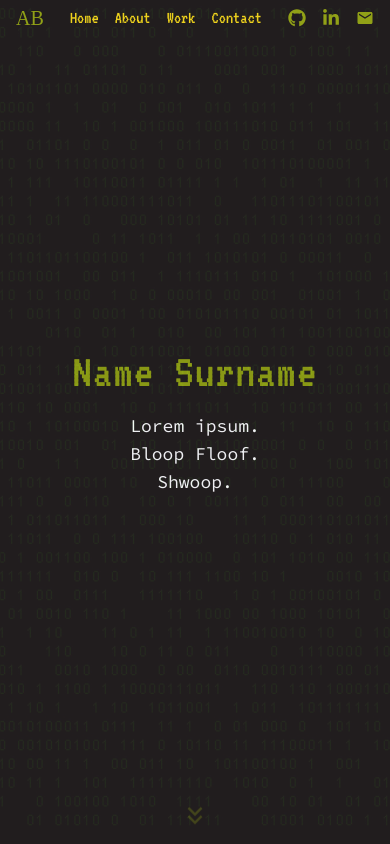
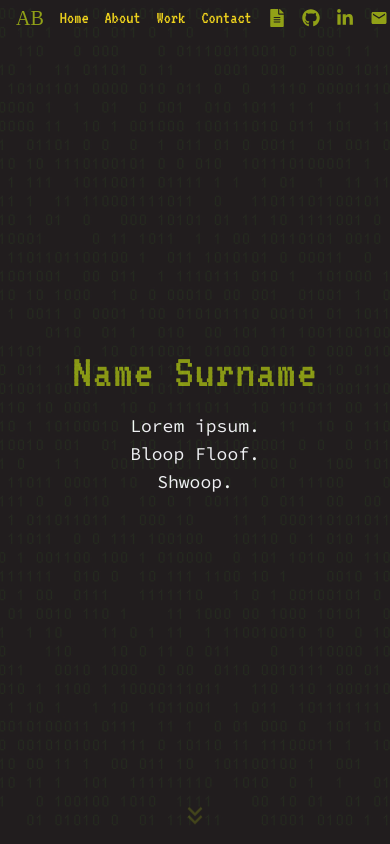
Before and after one commit to thatavocoder/portfolio-template, a Next.js app: page / in a window 390 px wide. Shown: the top 844 px of the page. Built offline with nearby package versions, Linux system fonts and the light colour scheme; a web font is replaced by a local one.

Commit message:
ads resume

```diff
--- a/src/components/contact/index.tsx
+++ b/src/components/contact/index.tsx
@@ -6,7 +6,7 @@ const Contact = () => {
   return (
     <div id="contact" className='min-h-screen max-w-[1440px] m-auto flex flex-col items-center'>
       <div>
-        <p className='text-primary-500 font-title text-4xl md:text-5xl text-center pt-12'>Contact me</p>
+        <p className='text-primary-500 font-title text-4xl md:text-5xl text-center pt-16'>Contact me</p>
         <p className='text-secondary-500 font-body px-8 text-center'>You&apos;re just one click away from turning your idea into reality.</p>
       </div>
       <div className='mt-8 relative top-1/2'>
@@ -15,6 +15,9 @@ const Contact = () => {
         <a href="" className='flex justify-center items-center mt-4 text-white-500 font-body text-xl'><FaTwitter className='mr-4' /> Twitter</a>
         <p className='mt-8 text-secondary-500 font-body'>------- Or send an email on -------</p>
         <a href="mailto:abc@gmail.com" className='flex justify-center items-center mt-8 text-white-500 font-body text-xl'><MdMail className='mr-4' />abc@gmail.com</a>
+        <div className='mt-16 flex items-center justify-center'>
+          <a href='/resume/aashka.pdf' download className='text-secondary-500 font-body border-2 border-secondary-500 px-4 py-2'>Download My Resume</a>
+        </div>
       </div>
     </div>
   )
--- a/src/components/hero/index.tsx
+++ b/src/components/hero/index.tsx
@@ -1,7 +1,7 @@
 import React from 'react'
 import Image from 'next/image'
 import { MdEmail, MdKeyboardDoubleArrowDown } from "react-icons/md";
-import { FaGithub, FaLinkedinIn } from "react-icons/fa";
+import { FaFileAlt, FaGithub, FaLinkedinIn } from "react-icons/fa";
 
 const Hero = () => (
   <div className='min-h-screen relative' id="home">
@@ -18,9 +18,10 @@ const Hero = () => (
           <a href='#contact' className='text-secondary-500 xsm:text-lg md:text-xl font-title ml-4'>Contact</a>
         </div>
         <div className='flex items-center'>
-          <FaGithub className='text-primary-500 xsm:text-lg md:text-2xl ml-4' />
-          <FaLinkedinIn className='text-primary-500 xsm:text-lg md:text-2xl ml-4' />
-          <MdEmail className='text-primary-500 xsm:text-lg md:text-2xl ml-4' />
+          <a href='/resume/aashka.pdf' download><FaFileAlt className='text-primary-500 xsm:text-lg md:text-2xl ml-4' /></a>
+          <a href=''><FaGithub className='text-primary-500 xsm:text-lg md:text-2xl ml-4' /></a>
+          <a href=''><FaLinkedinIn className='text-primary-500 xsm:text-lg md:text-2xl ml-4' /></a>
+          <a href=''><MdEmail className='text-primary-500 xsm:text-lg md:text-2xl ml-4' /></a>
         </div>
       </div>
       <div className='min-h-screen flex flex-col items-center justify-center'>
```
Also changed, not shown: 1 other file (tests, documents, lock files or other folders).
